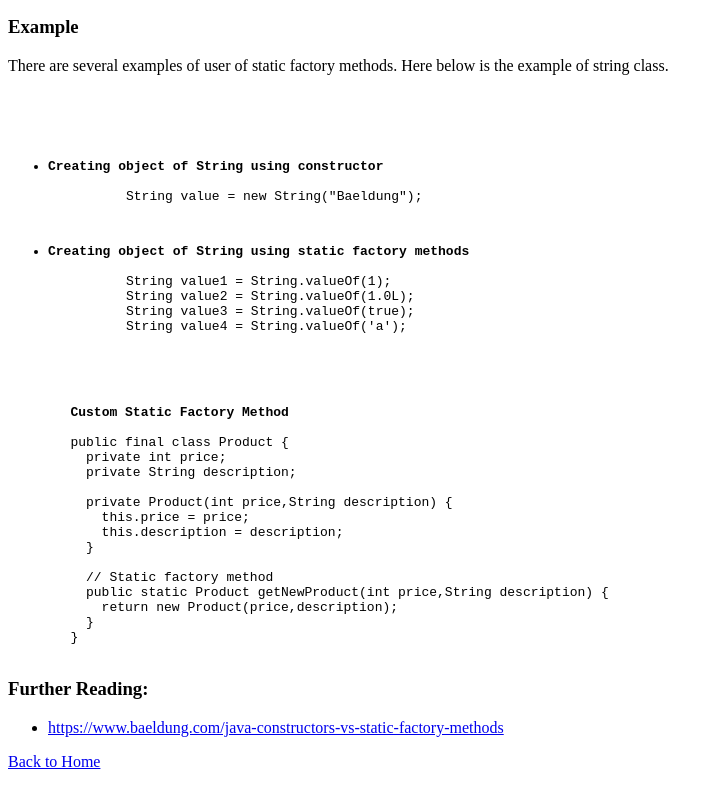
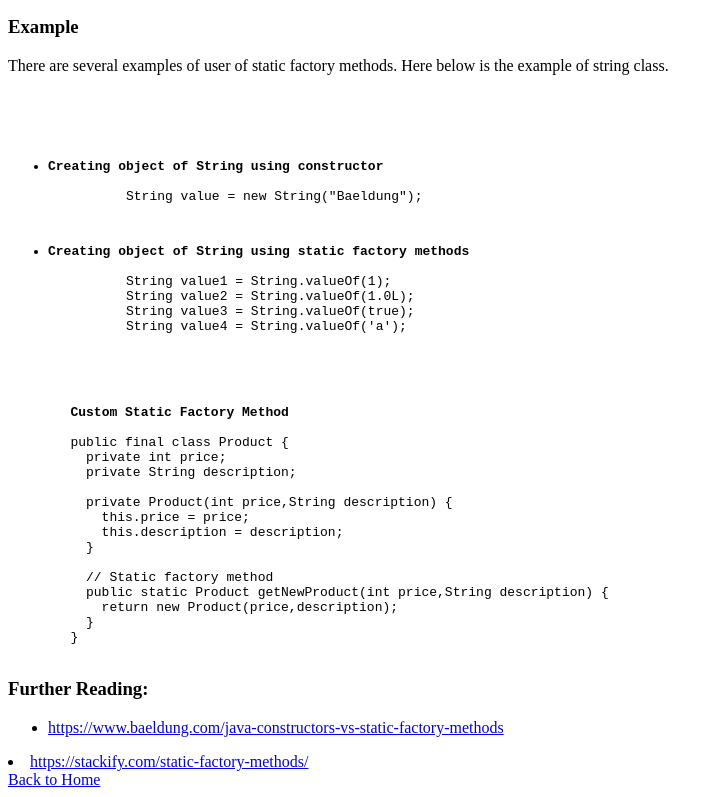
Before and after one commit to 8ikash/java-note, a plain HTML site: page topics/static-factory-method.html in a window 1280 px wide. Shown: the part 336-1133 px from the top of the page, without its empty margins (0-720 px from the left). Drawn offline with Linux system fonts and the light colour scheme.

Commit message:
Add reference site link

```diff
--- a/topics/static-factory-method.html
+++ b/topics/static-factory-method.html
@@ -108,6 +108,11 @@
           >
         </li>
       </ul>
+      <li>
+        <a href="https://stackify.com/static-factory-methods/"
+          >https://stackify.com/static-factory-methods/</a
+        >
+      </li>
     </div>
 
     <a href="../index.html">Back to Home</a>
```
